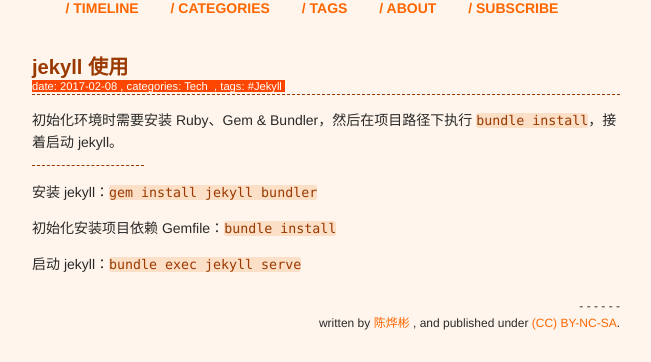
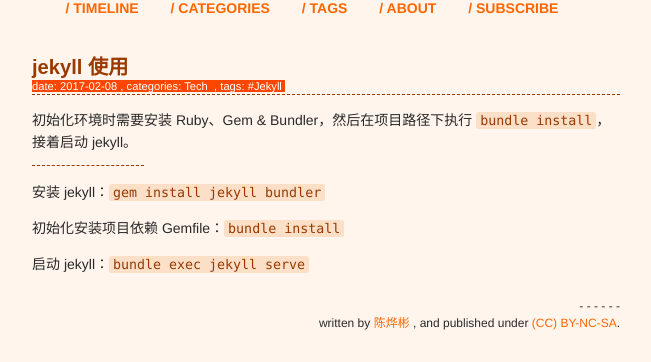
Before and after one commit to xianyuxmu/xianyuxmu.github.io, a Jekyll site: the page built from _posts/2017-02-08-jekyll-usage.md, in a window 1280 px wide. Shown: the part 120-482 px from the top of the page, without its empty margins (314-965 px from the left). Built offline with Jekyll 4.4.1, drawn with Linux system fonts in a browser that asks for light colours; comment, search, counter and statistics services are not loaded.

Commit message:
modify tag code’s style

```diff
--- a/assets/css/voyage.css
+++ b/assets/css/voyage.css
@@ -147,6 +147,7 @@
 
 code {
 	border: none;
+	padding: 0.1em 0.3em;
 	text-align: left;
   word-spacing: normal;
   word-break: normal;
```
Lines whose indentation alone changed are shown as unchanged.
